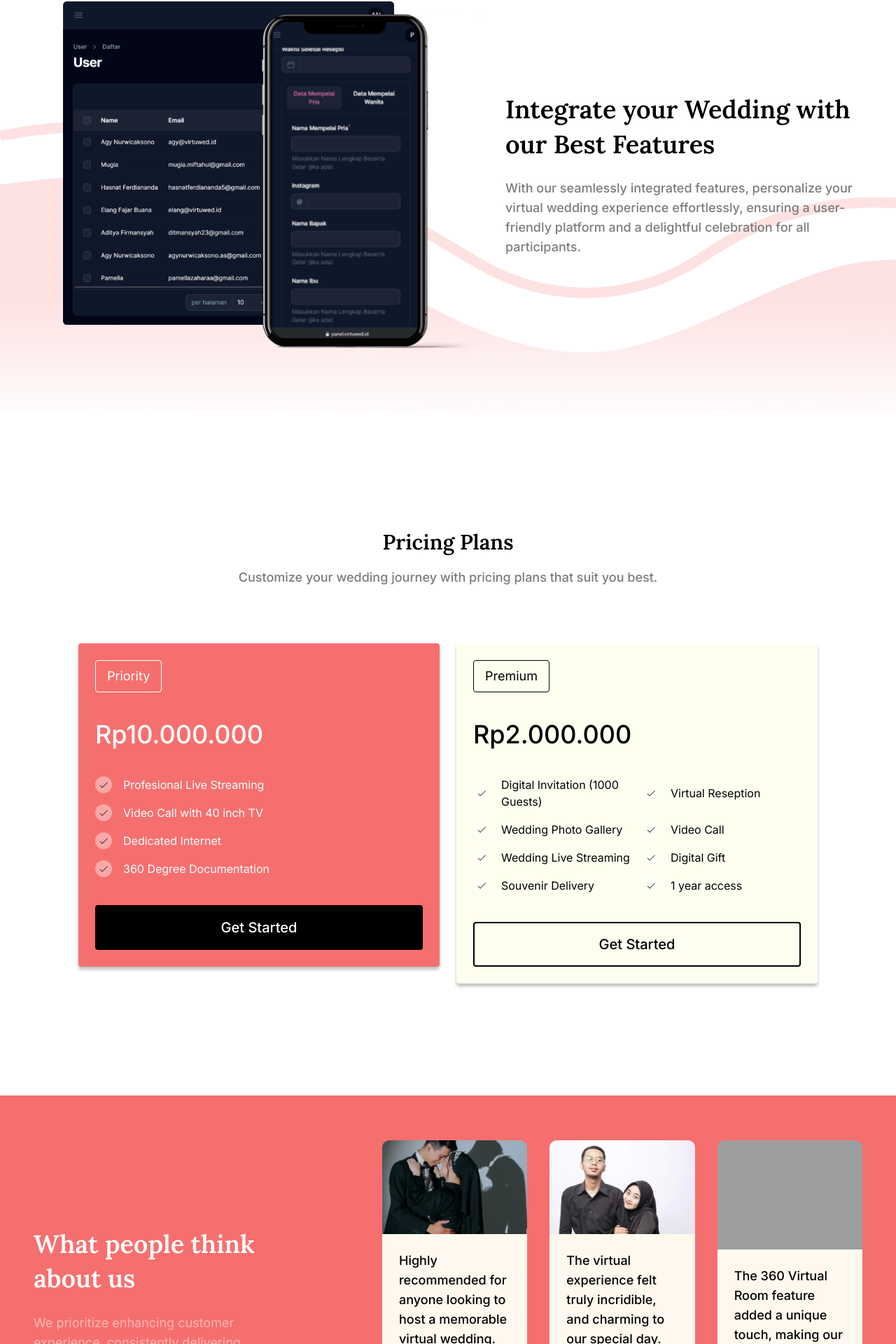
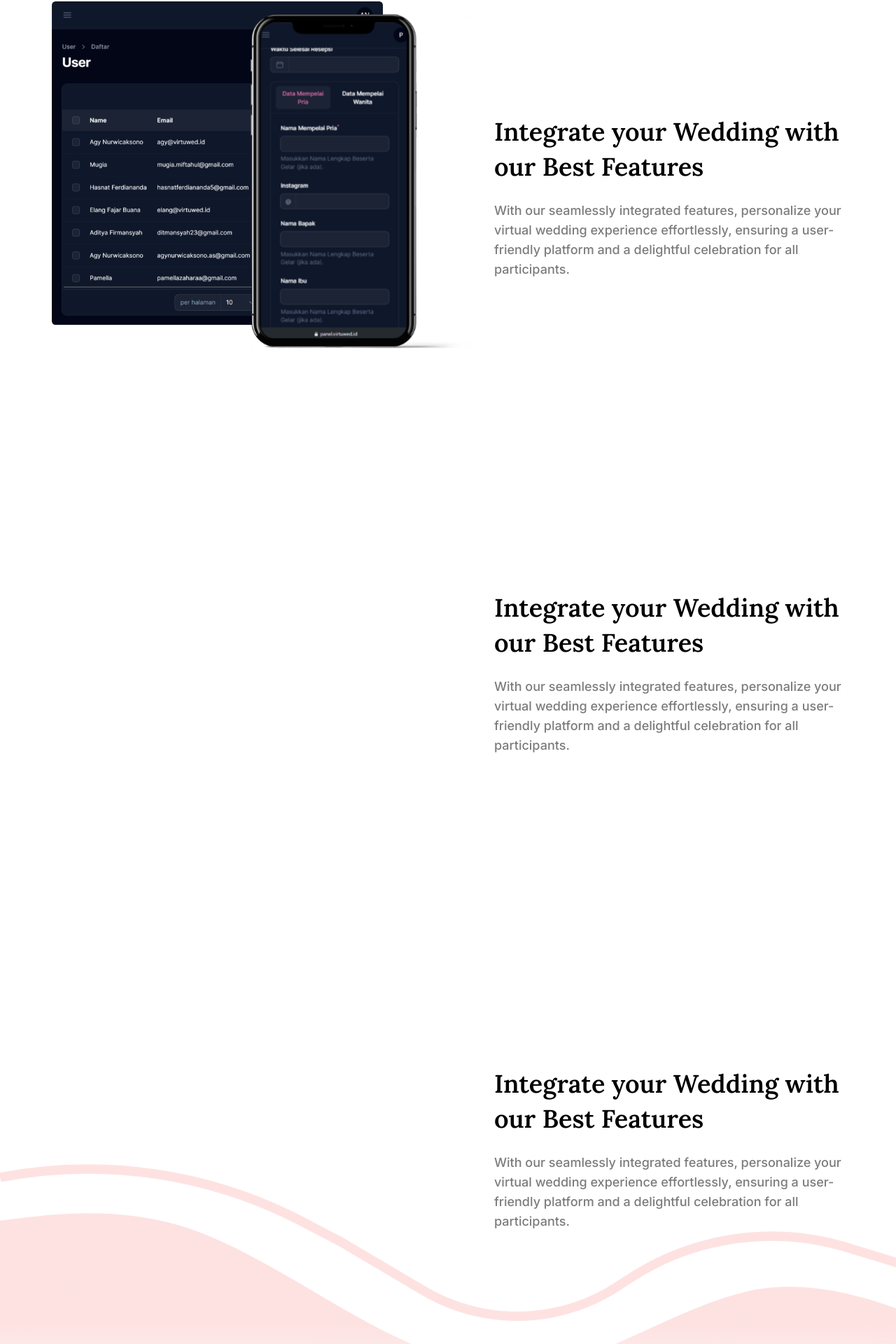
Before and after one commit to darrellrahan/landing-virtuwed, a Next.js app: page / in a window 1280 px wide. Shown: the part 1969-3889 px from the top of the page at 70% size. Built offline with nearby package versions, Linux system fonts and the light colour scheme; grey boxes are pictures that could not be loaded.

Commit message:
multi language left

```diff
--- a/app/components/Award.tsx
+++ b/app/components/Award.tsx
@@ -10,6 +10,7 @@ function Award() {
     >
       <div className="flex justify-between items-center gap-4">
         <Image
+          priority={true}
           src="/assets/award-left.svg"
           alt="award"
           width={60}
@@ -22,6 +23,7 @@ function Award() {
           [Hong Kong]
         </p>
         <Image
+          priority={true}
           src="/assets/award-right.svg"
           alt="award"
           width={60}
@@ -30,6 +32,7 @@ function Award() {
       </div>
       <div className="lg:flex justify-between items-center gap-4 hidden">
         <Image
+          priority={true}
           src="/assets/award-left.svg"
           alt="award"
           width={60}
@@ -42,6 +45,7 @@ function Award() {
           [Hong Kong]
         </p>
         <Image
+          priority={true}
           src="/assets/award-right.svg"
           alt="award"
           width={60}
@@ -50,6 +54,7 @@ function Award() {
       </div>
       <div className="lg:flex justify-between items-center gap-4 hidden">
         <Image
+          priority={true}
           src="/assets/award-left.svg"
           alt="award"
           width={60}
@@ -62,6 +67,7 @@ function Award() {
           [Hong Kong]
         </p>
         <Image
+          priority={true}
           src="/assets/award-right.svg"
           alt="award"
           width={60}
--- a/app/components/GeneralFeatures.tsx
+++ b/app/components/GeneralFeatures.tsx
@@ -25,6 +25,7 @@ function GeneralFeatures() {
         <div className="grid grid-cols-1 lg:grid-cols-3 lg:mx-40 lg:gap-16 gap-24">
           <div className="border border-[rgba(124,124,124,0.30)] rounded-[0.625rem] bg-white/50 shadow-[0px_4px_4px_0px_rgba(0,0,0,0.25)] p-6 h-[300px] relative flex items-center">
             <Image
+              priority={true}
               src="/assets/gf-1.svg"
               alt="Premium Digital Invitation"
               width={100}
@@ -44,6 +45,7 @@ function GeneralFeatures() {
           </div>
           <div className="border border-[rgba(124,124,124,0.30)] rounded-[0.625rem] bg-white/50 shadow-[0px_4px_4px_0px_rgba(0,0,0,0.25)] p-6 h-[300px] relative flex items-center">
             <Image
+              priority={true}
               src="/assets/gf-2.svg"
               alt="360° Virtual Reception"
               width={100}
@@ -63,6 +65,7 @@ function GeneralFeatures() {
           </div>
           <div className="border border-[rgba(124,124,124,0.30)] rounded-[0.625rem] bg-white/50 shadow-[0px_4px_4px_0px_rgba(0,0,0,0.25)] p-6 h-[300px] relative flex items-center">
             <Image
+              priority={true}
               src="/assets/gf-3.svg"
               alt=" 360° Virtual Memories"
               width={100}
--- a/app/components/Header.tsx
+++ b/app/components/Header.tsx
@@ -30,7 +30,13 @@ function Header() {
       id="header"
       className={`${style} px-6 lg:px-12 fixed inset-x-0 top-0 z-[999] bg-white flex items-center justify-between duration-300 ease-linear`}
     >
-      <Image src="/assets/logo.svg" alt="logo" width={70} height={40} />
+      <Image
+        priority={true}
+        src="/assets/logo.svg"
+        alt="logo"
+        width={70}
+        height={40}
+      />
       <div className="hidden lg:flex gap-8 text-lg font-medium">
         <Link href="/">Home</Link>
         <Link href="/">Portofolio</Link>
--- a/app/components/Hero.tsx
+++ b/app/components/Hero.tsx
@@ -17,6 +17,7 @@ function Hero() {
         <div className="absolute bottom-0 inset-x-0 h-[300px] bg-[url('/assets/hero-accent-sm.svg')] lg:hidden bg-cover"></div>
         <div className="relative w-fit mx-auto lg:translate-x-24 lg:translate-y-16">
           <Image
+            priority={true}
             src="/assets/hero-phone.svg"
             alt="wedding mockup"
             width={260}
@@ -27,6 +28,7 @@ function Hero() {
             className="absolute inset-1/2 -translate-x-1/2 -translate-y-1/2 w-[120px] h-[120px]"
           >
             <Image
+              priority={true}
               src="/assets/play-video.svg"
               alt="wedding mockup"
               width={120}
@@ -35,6 +37,7 @@ function Hero() {
             />
           </button>
           <Image
+            priority={true}
             src="/assets/mockup-frame.svg"
             alt="wedding mockup"
             width={260}
--- a/app/components/MobileNavbar.tsx
+++ b/app/components/MobileNavbar.tsx
@@ -17,7 +17,13 @@ function MobileNavbar() {
       } z-[9999] transition-all duration-300 ease-linear px-6 py-8`}
     >
       <div className="flex justify-between items-center mb-16">
-        <Image src="/assets/logo.svg" alt="logo" width={70} height={40} />
+        <Image
+          priority={true}
+          src="/assets/logo.svg"
+          alt="logo"
+          width={70}
+          height={40}
+        />
         <button onClick={() => setMobileNavbar(false)}>
           <X size={40} />
         </button>
--- a/app/components/SpecificFeatures.tsx
+++ b/app/components/SpecificFeatures.tsx
@@ -8,40 +8,73 @@ import { Fade } from "react-awesome-reveal";
 function SpecificFeatures() {
   return (
     <section id="specific-features" className="px-6 py-32 lg:py-24 relative">
-      <div className="absolute bottom-0 inset-x-0 h-[220px] lg:h-[450px] bg-[url('/assets/sf-wave.svg')] lg:bg-[url('/assets/sf-wave-lg.svg')] bg-cover bg-no-repeat"></div>
-      <div className="z-10 relative lg:flex items-center gap-8 justify-center">
-        <Fade direction="left">
+      <div className="absolute bottom-0 inset-x-0 h-[220px] lg:h-[380px] bg-[url('/assets/sf-wave.svg')] lg:bg-[url('/assets/sf-wave-lg.svg')] bg-cover bg-no-repeat"></div>
+      <div className="z-10 relative lg:flex items-start gap-8 justify-center">
+        <Fade direction="left" className="lg:hidden">
           <Image
+            priority={true}
             src="/assets/sf.svg"
             alt="virtuwed panel"
             width={345}
             height={275}
-            className="mx-auto lg:hidden"
+            className="mx-auto"
           />
         </Fade>
-        <Fade direction="left">
         <Image
+          priority={true}
           src="/assets/sf-lg.svg"
           alt="virtuwed panel"
           width={600}
           height={545}
-            className="hidden lg:inline-block"
+          className="hidden lg:inline-block sticky top-32"
         />
-        </Fade>
-        <Fade direction="right">
         <div className="mt-16 lg:mt-0 lg:w-[500px]">
+          <div className="lg:h-[70vh] lg:flex items-center">
+            <div>
               <h1
                 className={`text-center lg:text-left text-3xl lg:text-4xl leading-snug font-semibold ${lora.className} mb-6 lg:leading-snug`}
               >
                 Integrate your Wedding with our Best Features
               </h1>
               <p className="text-[#7C7C7C] font-medium text-lg">
-              With our seamlessly integrated features, personalize your virtual
-              wedding experience effortlessly, ensuring a user-friendly platform
-              and a delightful celebration for all participants.
+                With our seamlessly integrated features, personalize your
+                virtual wedding experience effortlessly, ensuring a
+                user-friendly platform and a delightful celebration for all
+                participants.
               </p>
             </div>
-        </Fade>
+          </div>
+          <div className="hidden lg:flex h-screen items-center">
+            <div>
+              <h1
+                className={`text-center lg:text-left text-3xl lg:text-4xl leading-snug font-semibold ${lora.className} mb-6 lg:leading-snug`}
+              >
+                Integrate your Wedding with our Best Features
+              </h1>
+              <p className="text-[#7C7C7C] font-medium text-lg">
+                With our seamlessly integrated features, personalize your
+                virtual wedding experience effortlessly, ensuring a
+                user-friendly platform and a delightful celebration for all
+                participants.
+              </p>
+            </div>
+          </div>
+          <div className="hidden lg:flex h-[70vh] items-center">
+            <div>
+              <h1
+                className={`text-center lg:text-left text-3xl lg:text-4xl leading-snug font-semibold ${lora.className} mb-6 lg:leading-snug`}
+              >
+                Integrate your Wedding with our Best Features
+              </h1>
+              <p className="text-[#7C7C7C] font-medium text-lg">
+                With our seamlessly integrated features, personalize your
+                virtual wedding experience effortlessly, ensuring a
+                user-friendly platform and a delightful celebration for all
+                participants.
+              </p>
+            </div>
+          </div>
+        </div>
       </div>
     </section>
   );
--- a/app/components/Testimonial.tsx
+++ b/app/components/Testimonial.tsx
@@ -163,6 +163,7 @@ function Testimonial() {
                 {data.contents.map((content) => (
                   <div key={content.person}>
                     <Image
+                      priority={true}
                       src={content.img}
                       alt={content.person}
                       width={280}
@@ -204,6 +205,7 @@ function Testimonial() {
                 className={`${className} absolute inset-0 duration-[0.4s] ease-linear w-[280px] mx-auto lg:hidden`}
               >
                 <Image
+                  priority={true}
                   src={data.img}
                   alt={data.person}
                   width={280}
@@ -229,6 +231,7 @@ function Testimonial() {
           <div className="flex gap-2">
             <button onClick={prevSlide}>
               <Image
+                priority={true}
                 src="/assets/btn-prev.svg"
                 alt="prev"
                 width={40}
@@ -237,6 +240,7 @@ function Testimonial() {
             </button>
             <button onClick={nextSlide} className="hidden lg:inline-block">
               <Image
+                priority={true}
                 src="/assets/btn-next.svg"
                 alt="next"
                 width={40}
@@ -257,6 +261,7 @@ function Testimonial() {
           </div>
           <button onClick={nextSlide} className="lg:hidden">
             <Image
+              priority={true}
               src="/assets/btn-next.svg"
               alt="next"
               width={40}
--- a/app/components/Video.tsx
+++ b/app/components/Video.tsx
@@ -27,6 +27,7 @@ function Video() {
           <div className="flex items-center justify-center h-[270px] lg:h-[500px] bg-[url('/assets/video-thumbnail.svg')] bg-cover bg-center rounded-[10px]">
             <button onClick={() => setVideoModal(true)}>
               <Image
+                priority={true}
                 src="/assets/play-video.svg"
                 alt="play video"
                 width={90}
@@ -37,6 +38,7 @@ function Video() {
         </Fade>
       </div>
       <Image
+        priority={true}
         src="/assets/video-line.svg"
         alt="line"
         width={750}
@@ -44,6 +46,7 @@ function Video() {
         className="absolute bottom-0 lg:hidden"
       />
       <Image
+        priority={true}
         src="/assets/video-line-lg.svg"
         alt="line"
         width={1500}
```
Also changed, not shown: app/components/Footer.tsx (+15 -7 lines), app/components/Pricing.tsx (+12 -0 lines), public/assets/logo-footer.svg (deleted), public/assets/logo-white.svg (added). Lines whose indentation alone changed are shown as unchanged.
